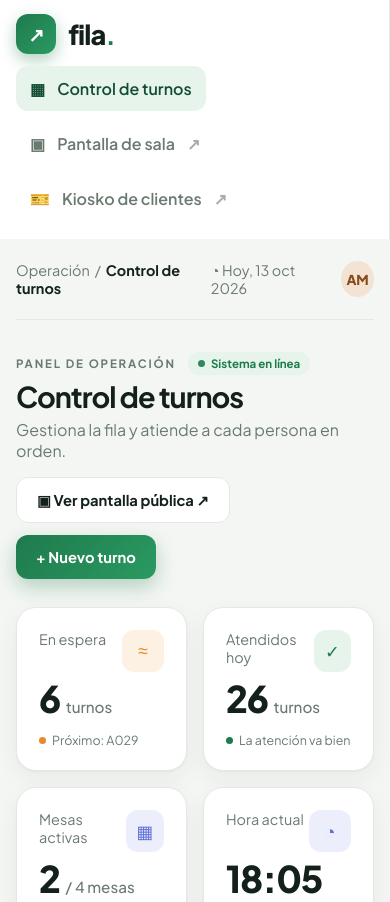
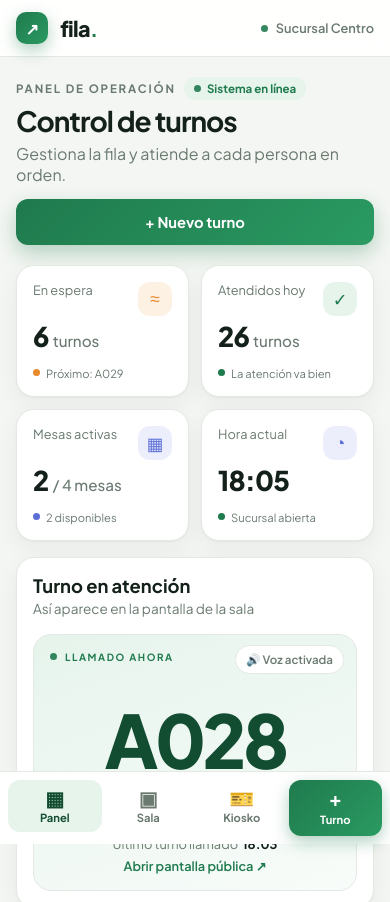
Before and after one commit to FredyGarcia2/turnos-atencion, a plain HTML site: page index.html in a window 390 px wide. Shown: the top 902 px of the page. Drawn offline with Linux system fonts and the light colour scheme.

Commit message:
Diseño responsive para móviles: barra inferior, tarjetas compactas y modal tipo hoja

```diff
--- a/index.html
+++ b/index.html
@@ -149,18 +149,50 @@ h1{margin:0;font-size:2.4rem;letter-spacing:-.035em;line-height:1.1}
 .kbtn .l{width:64px;height:64px;border-radius:18px;background:var(--gs);color:var(--g);display:grid;place-items:center;font-size:1.8rem;font-weight:800}
 .kbtn small{font-size:.9rem;color:var(--mut);font-weight:500}
 @media(max-width:1100px){.stats{grid-template-columns:repeat(2,1fr)}.cols{grid-template-columns:1fr}}
+.mbar,.tabbar{display:none}
+.back{position:fixed;left:16px;top:16px;z-index:5;padding:9px 14px;border-radius:99px;background:var(--card);border:1px solid var(--bd);color:var(--tx);text-decoration:none;font-weight:700;font-size:.85rem}
 @media(max-width:820px){
-  .app{grid-template-columns:1fr}
-  aside{position:static;height:auto;flex-direction:row;flex-wrap:wrap;align-items:center;padding:14px 16px;gap:12px}
-  aside .branch,aside .side-foot,aside .sec{display:none}
-  aside nav{display:flex;gap:6px;flex-wrap:wrap}
-  main{padding:0 16px 32px}
-  h1{font-size:1.8rem}
+  .app{grid-template-columns:1fr;padding-bottom:calc(76px + env(safe-area-inset-bottom))}
+  aside{display:none}
+  .mbar{display:flex;align-items:center;justify-content:space-between;position:sticky;top:0;z-index:10;background:color-mix(in srgb,var(--card) 92%,transparent);backdrop-filter:blur(10px);border-bottom:1px solid var(--bd);padding:12px 16px}
+  .mbar .logo{font-size:1.35rem}.mbar .logo i{width:32px;height:32px;border-radius:10px;font-size:1rem}
+  .mbar .br{display:flex;align-items:center;gap:8px;font-size:.8rem;color:var(--mut);font-weight:600}
+  .tabbar{display:grid;grid-template-columns:repeat(4,1fr);position:fixed;left:0;right:0;bottom:0;z-index:10;background:var(--card);border-top:1px solid var(--bd);padding:8px 8px calc(8px + env(safe-area-inset-bottom))}
+  .tabbar a,.tabbar button{display:grid;justify-items:center;gap:2px;padding:8px 4px;border-radius:12px;color:var(--mut);text-decoration:none;font-size:.7rem;font-weight:700;min-height:48px}
+  .tabbar span{font-size:1.25rem;line-height:1}
+  .tabbar .on{background:var(--gs);color:var(--gd)}
+  .tabbar .add{color:#fff;background:linear-gradient(135deg,var(--g),var(--g2));box-shadow:0 6px 16px rgba(31,122,77,.35)}
+  main{padding:0 16px 24px}
+  .top{display:none}
+  .eyebrow{margin:20px 0 6px;flex-wrap:wrap;gap:8px}
+  h1{font-size:1.75rem}
+  .head{gap:14px}
+  .btns{width:100%}.btns .btn{flex:1;justify-content:center;padding:14px 12px}
+  .btns .btn:not(.pri){display:none}
+  .stats{grid-template-columns:1fr 1fr;gap:12px;margin:20px 0 16px}
+  .card{padding:16px;border-radius:18px}
+  .stat .ic{width:34px;height:34px}.stat .v{font-size:1.7rem}.stat .row{font-size:.8rem}.stat .n{font-size:.7rem}
+  .cols{gap:16px}.stack{gap:16px}
+  .now{padding:16px}.now .num{font-size:4.6rem;margin:52px 0 4px}
+  .now .voice{right:12px;top:10px;padding:6px 10px;font-size:.72rem}.now .lbl{left:16px;top:16px;font-size:.62rem}
+  .now .foot{flex-direction:column;gap:6px;align-items:center}
   .desks{grid-template-columns:1fr}
-  .now .num{font-size:4.5rem}
-  .sala{padding:20px}.sala .main{grid-template-columns:1fr}
-  .kiosk .grid{grid-template-columns:1fr}
+  .desk button{padding:14px;font-size:.92rem}
+  .foot2{flex-direction:column;gap:4px;align-items:center}
+  .modal{padding:22px;border-radius:22px}
+  .ov{align-items:end;padding:0}.ov .modal{width:100%;border-radius:24px 24px 0 0;padding-bottom:calc(22px + env(safe-area-inset-bottom))}
+  .sala{padding:64px 16px 20px;grid-template-rows:auto auto auto}
+  .sala .main{grid-template-columns:1fr;gap:20px;padding:12px 0}
+  .sala .big .to{font-size:1.4rem}
+  .sala .side{grid-template-columns:1fr 1fr;gap:10px}
+  .sala .mini{padding:12px 14px;font-size:.9rem}.sala .mini b{font-size:1.4rem}
+  .sala .clock{font-size:1.1rem}
+  .kiosk{padding:68px 16px 32px;gap:20px}.kiosk .grid{grid-template-columns:1fr;gap:12px}
+  .kbtn{padding:20px 16px;grid-template-columns:auto 1fr;justify-items:start;text-align:left;font-size:1.1rem;column-gap:16px}
+  .kbtn .l{width:52px;height:52px;grid-row:span 2;font-size:1.4rem}
+  .snd{left:16px;right:16px;bottom:16px;justify-content:center}
 }
+@media(max-width:380px){.stats{grid-template-columns:1fr}.now .num{font-size:3.8rem}}
 </style>
 </head>
 <body>
@@ -246,7 +278,8 @@ function vPanel(){
   const nxt=S.q[0];
   const c=S.called;
   const wait=S.q.length;
-  return `<div class="app">${sidebar('panel')}<main>
+  return `<div class="app">${sidebar('panel')}
+   <div class="mbar"><div class="logo"><i>↗</i><span>fila<b>.</b></span></div><div class="br"><i class="dot pulse" style="color:var(--g)"></i>Sucursal Centro</div></div><main>
    <div class="top"><span>Operación &nbsp;/&nbsp; <b>Control de turnos</b></span>
      <div class="r"><span>◔ Hoy, ${new Date().toLocaleDateString('es',{day:'numeric',month:'short',year:'numeric'})}</span><div class="av" style="width:36px;height:36px">AM</div></div></div>
    <div class="eyebrow">PANEL DE OPERACIÓN <span class="pill"><i class="dot pulse"></i>Sistema en línea</span></div>
@@ -288,11 +321,12 @@ function vPanel(){
      <div class="card tip"><div class="ic">${I.spark}</div><div><b>Consejo rápido</b><p>Los turnos se llaman en orden. Cuando termines, libera la mesa para la siguiente persona.</p></div></div>
    </div></div>
    <div class="foot2"><span><i class="dot" style="color:var(--g)"></i> Todo está sincronizado</span><span>Última actualización: ahora</span></div>
-  </main></div>`;
+  </main>
+   <nav class="tabbar"><a href="#panel" class="on"><span>▦</span>Panel</a><a href="#sala"><span>▣</span>Sala</a><a href="#kiosko"><span>🎫</span>Kiosko</a><button class="add" data-a="new"><span>+</span>Turno</button></nav></div>`;
 }
 function vSala(){
   const c=S.called;
-  return `<div class="sala"><header><div class="logo"><i>↗</i><span>fila<b>.</b></span></div><div class="clock" id="clk">${new Date().toLocaleTimeString('es',{hour:'2-digit',minute:'2-digit'})}</div></header>
+  return `<div class="sala"><a class="back" href="#panel">← Panel</a><header style="padding-left:0"><div class="logo"><i>↗</i><span>fila<b>.</b></span></div><div class="clock" id="clk">${new Date().toLocaleTimeString('es',{hour:'2-digit',minute:'2-digit'})}</div></header>
    <div class="main"><div class="big"><small>TURNO LLAMADO</small><div class="num ${c&&flashId===c.id?'flash':''}">${c?c.id:'—'}</div>
      <div class="to">${c?`Favor de pasar a <b>Mesa ${c.desk}</b>`:'Esperando…'}</div></div>
     <div class="side">${S.desks.map(d=>`<div class="mini ${d.cur?'':'idle'}"><span>Mesa ${d.id}</span><b>${d.cur?d.cur.id:'—'}</b></div>`).join('')}</div></div>
@@ -300,7 +334,7 @@ function vSala(){
    <button class="btn pri snd ${soundOn?'hide':''}" data-a="snd">🔊 Activar sonido</button></div>`;
 }
 function vKiosko(){
-  return `<div class="kiosk"><div class="logo"><i>↗</i><span>fila<b>.</b></span></div>
+  return `<div class="kiosk"><a class="back" href="#panel">← Panel</a><div class="logo"><i>↗</i><span>fila<b>.</b></span></div>
    <div><h1>Toma tu turno</h1><p class="sub">Elige el servicio que necesitas</p></div>
    <div class="grid">${SERVICES.map(s=>`<button class="kbtn" data-a="take" data-s="${s.id}"><div class="l">${s.id}</div>${s.name}<small>${s.desc} · ${S.q.filter(t=>t.s===s.id).length} en espera</small></button>`).join('')}</div></div>`;
 }
```
